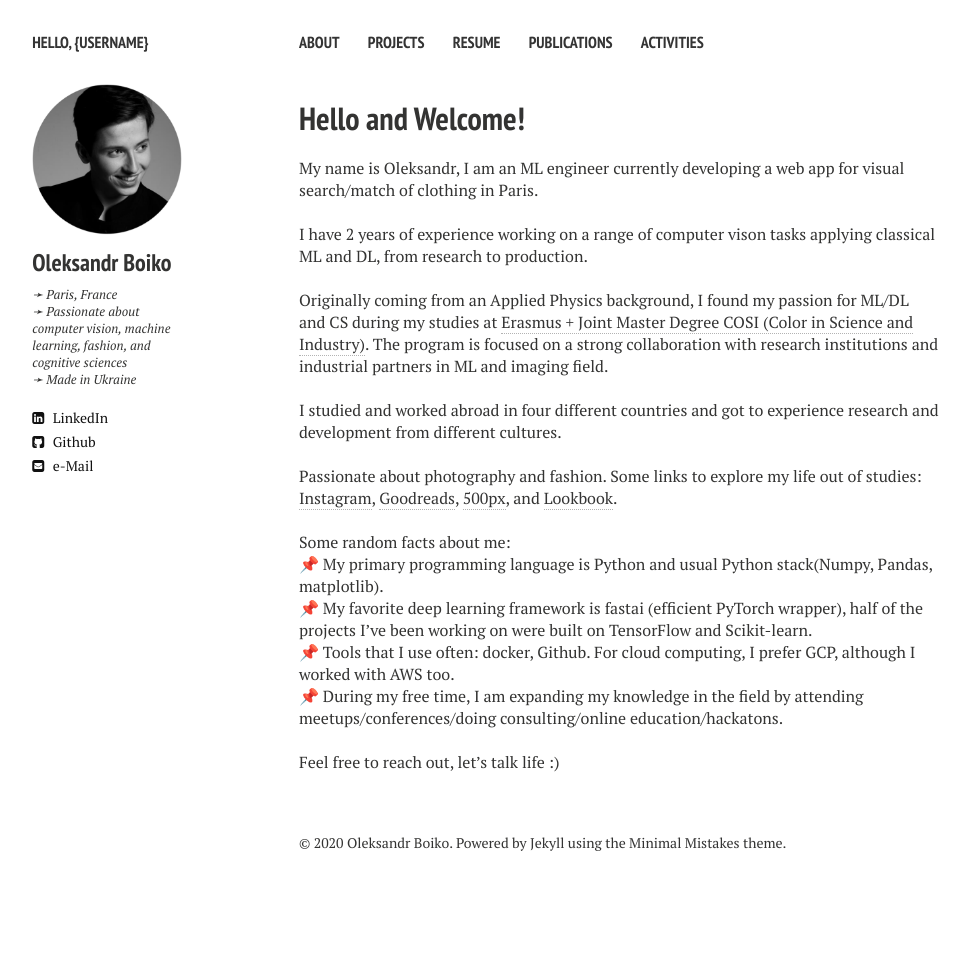
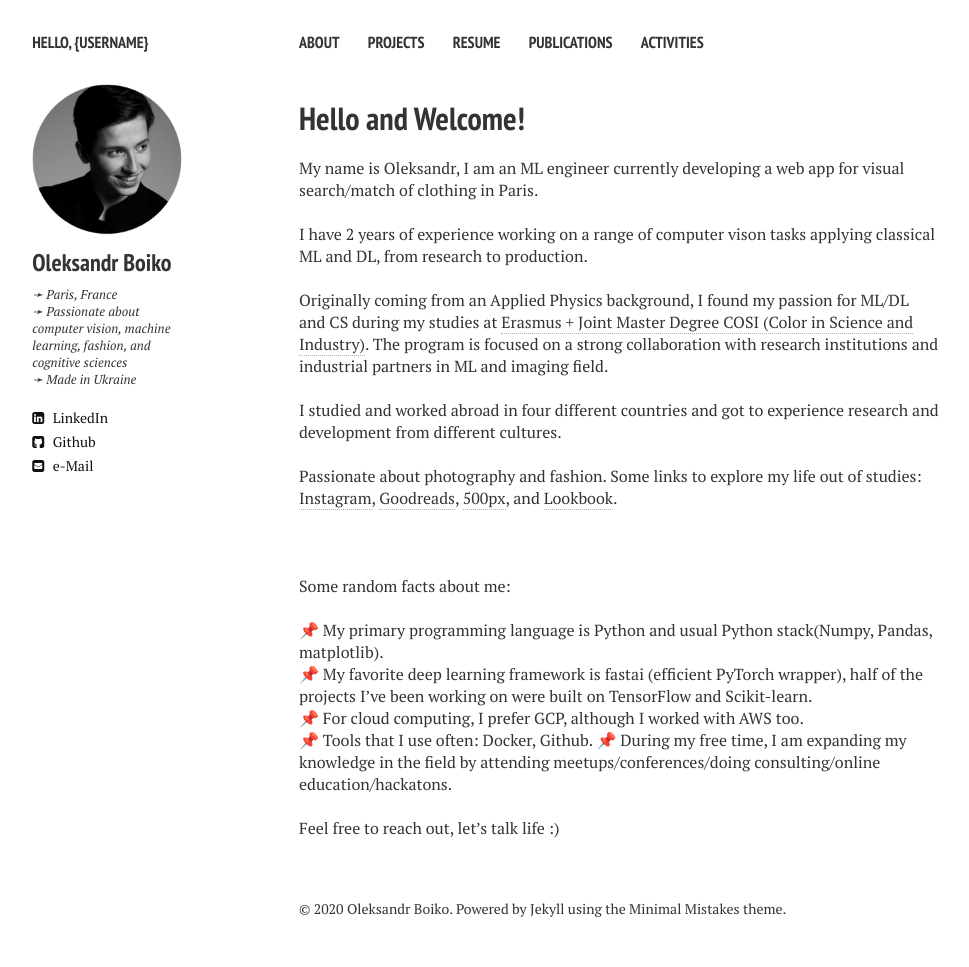
Before and after one commit to alexanch/alexanch.github.io, a Jekyll site: the page built from index.md, in a window 1280 px wide. Shown: the whole page, without its empty margins (21-990 px from the left). Built offline with Jekyll 4.4.1, drawn with Linux system fonts in a browser that asks for light colours; nearby versions of some CDN libraries; before the commit the page ends 901 px from its top, so only the background shows below that.

Commit message:
Update index.md

```diff
--- a/index.md
+++ b/index.md
@@ -14,12 +14,13 @@ Originally coming from an Applied Physics background, I found my passion for ML/
 I studied and worked abroad in four different countries and got to experience research and development from different cultures.
 <br /><br />
 Passionate about photography and fashion. Some links to explore my life out of studies: [Instagram](https://www.instagram.com/_alexanch/), [Goodreads](https://www.goodreads.com/user/show/79361670-alex-boiko), [500px](https://500px.com/alexanch), and [Lookbook](https://lookbook.nu/alexanch).
-<br /><br />
+<br /><br /><br /><br />
 
-Some random facts about me: <br />
+Some random facts about me: <br /><br />
 📌  My primary programming language is Python and usual Python stack(Numpy, Pandas, matplotlib).<br />
 📌  My favorite deep learning framework is fastai (efficient PyTorch wrapper), half of the projects I’ve been working on were built on TensorFlow and Scikit-learn.<br />
-📌  Tools that I use often: docker, Github. For cloud computing, I prefer GCP, although I worked with AWS too.<br />
+📌  For cloud computing, I prefer GCP, although I worked with AWS too.<br />
+📌  Tools that I use often: Docker, Github.
 📌  During my free time, I am expanding my knowledge in the field by attending meetups/conferences/doing consulting/online education/hackatons.<br /><br />
 
 Feel free to reach out, let's talk life :)
```
